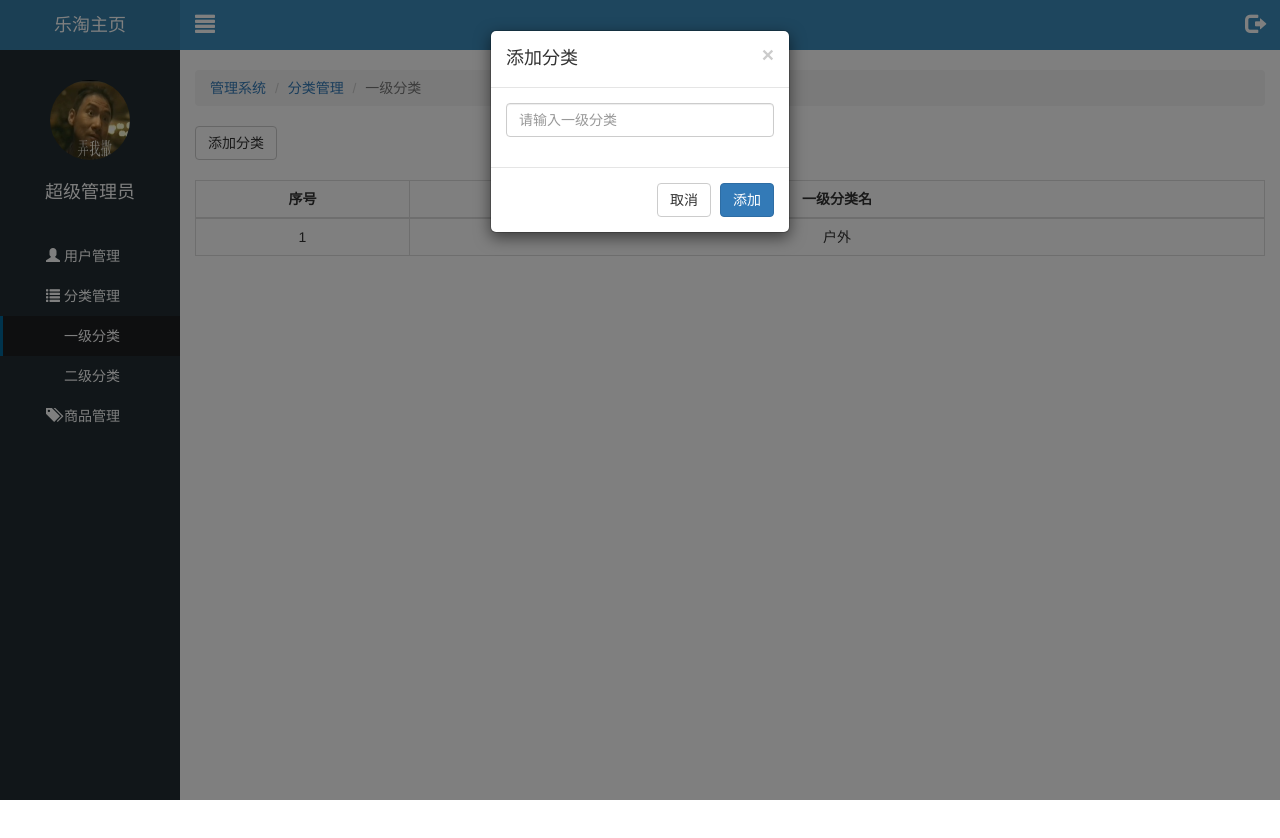
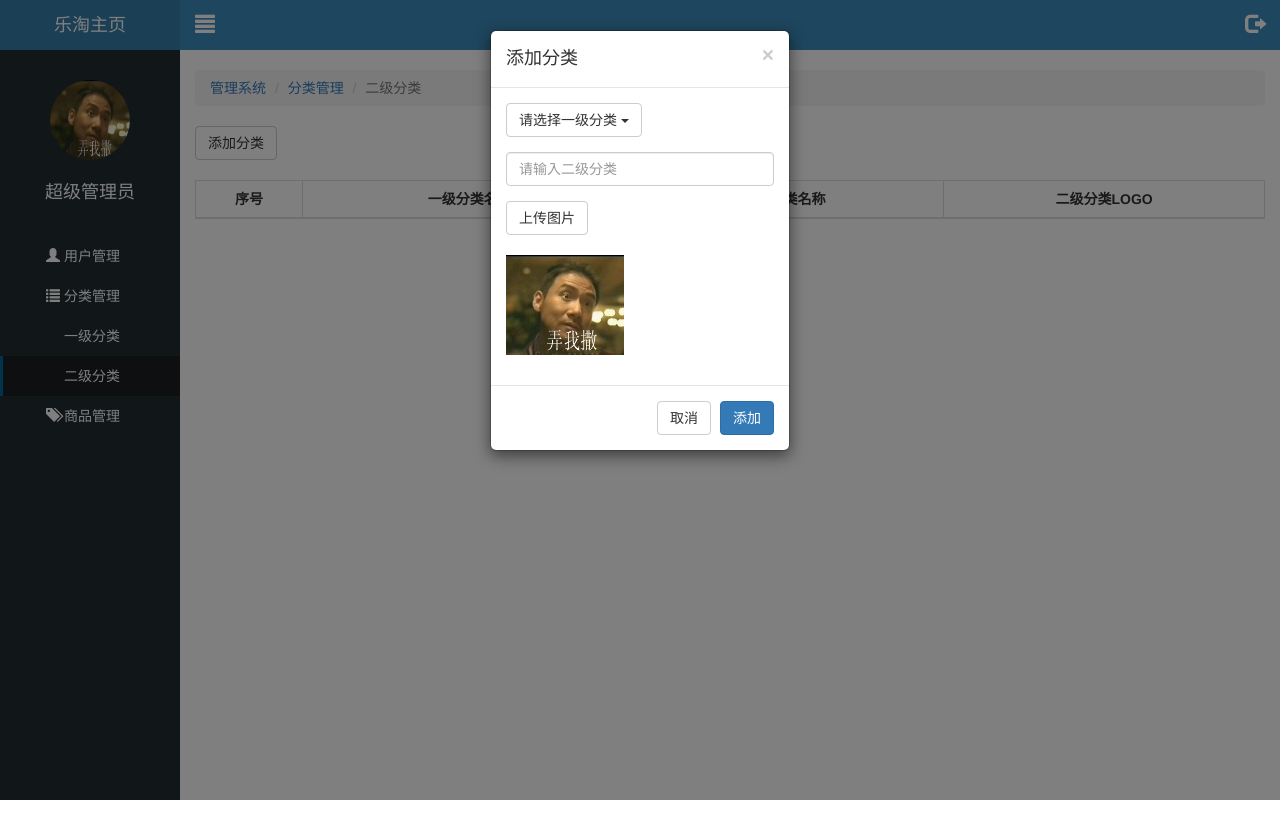
Before and after one commit to GJ2008/letao, a website: page public/back/second.html in a window 1280 px wide. Both pictures are taken after a click on the button "添加分类". Shown: the top 838 px of the page. Drawn offline with Linux system fonts and the light colour scheme; no server answers.

Commit message:
分类好像完成了

```diff
--- a/public/back/css/common.css
+++ b/public/back/css/common.css
@@ -97,6 +97,7 @@ a:active{
     background-color: #3C8DBC;
     padding-left: 180px;
     transition: all .5s linear;
+    z-index: 666;
 }
 .lt_main .lt_topbar.current{
     padding-left: 0px;
--- /dev/null
+++ b/public/back/js/second.js
@@ -0,0 +1,135 @@
+$(function(){
+    var currentPage = 1;
+    var pageSize = 5;
+    render();
+    //渲染函数
+    function render(){
+        $.ajax({
+            url: '/category/querySecondCategoryPaging',
+            type: 'get',
+            data: {
+                page: currentPage,
+                pageSize: pageSize
+            },
+            dataType: 'json',
+            success: function( info ){
+                console.log(info);
+                $('tbody').html(template('tmp',info));
+                $('#paginator').bootstrapPaginator({
+                    bootstrapMajorVersion: 3,
+                    currentPage: info.page,
+                    totalPages: Math.ceil( info.total / info.size ),
+                    onPageClicked: function(a,b,c,page){
+                        currentPage = page;
+                        render();
+                    }
+                })
+
+            }
+        })
+
+
+    }
+     //手动打开模态框
+    $('#addBtn').on('click',function(){
+        $('#addModal').modal('show');
+         //点击添加分类 请求服务器 渲染一级分类
+        $.ajax({
+            url: '/category/queryTopCategoryPaging',
+            type: 'get',
+            data: {
+                page: 1,
+                pageSize: 1000,
+            },
+            dataType: 'json',
+            success : function( info ){
+                console.log(info);
+                $('.dropdown-menu').html(template('dropdownTmp',info))
+
+            }
+        })
+    })
+
+   //图片上传插件方法
+   $('#fileupload').fileupload({
+        dataType:"json",
+        done:function (e, data){
+            console.log(data);
+
+            $(".img_box img").attr("src", data.result.picAddr);
+            $('[name="brandLogo"]').val( data.result.picAddr );
+            $('#form').data("bootstrapValidator").updateStatus("brandLogo", "VALID")
+        },
+
+   });
+   //点击一级分类 同步到input
+   $('.dropdown-menu').on('click','a',function(){
+       $('#categoryText').text($(this).text());
+        $('[name="categoryId"]').val($(this).data('id'));
+        $('#form').data("bootstrapValidator").updateStatus("categoryId", "VALID");
+   })
+
+   $('#form').bootstrapValidator({
+    excluded: [],
+    feedbackIcons: {
+        valid: 'glyphicon glyphicon-ok',
+        invalid: 'glyphicon glyphicon-remove',
+        validating: 'glyphicon glyphicon-refresh'
+      },
+    fields: {
+    // 品牌名称
+    brandName: {
+        //校验规则
+        validators: {
+        notEmpty: {
+            message: "请输入二级分类名称"
+        }
+        }
+    },
+    // 一级分类的id
+    categoryId: {
+        validators: {
+        notEmpty: {
+            message: "请选择一级分类"
+        }
+        }
+    },
+    // 图片的地址
+    brandLogo: {
+        validators: {
+        notEmpty: {
+            message: "请上传图片"
+        }
+        }
+    }
+    }
+   })
+
+
+   $("#form").on('success.form.bv', function (e) {
+    e.preventDefault();
+    //使用ajax提交逻辑
+    $.ajax({
+        url: '/category/addSecondCategory',
+        type: 'post',
+        data: $('#form').serialize(),
+        dataType: 'json',
+        success: function( info ){
+            console.log(info);
+            if( info.success){
+                $('#categoryText').text("请选择1级分类")
+                $('#form').data("bootstrapValidator").resetForm( true );
+                $('#addModal').modal("hide");
+                currentPage = 1;
+                render();
+                 // 找到下拉菜单文本重置
+
+
+                // 找到图片重置
+                $('#imgBox img').attr("src", "../images/02.jpg")
+            }
+        }
+    })
+    });
+
+})
--- a/public/back/second.html
+++ b/public/back/second.html
@@ -26,8 +26,8 @@
                 <li>
                     <a class="category" href="javascript:;"><i class="glyphicon glyphicon-list"></i> 分类管理</a>
                     <div class="child">
-                        <a href="javascript:;"  class="current"> 一级分类</a>
-                        <a href="second.html"> 二级分类</a>
+                        <a href="first.html"> 一级分类</a>
+                        <a href="javascript:;" class="current"> 二级分类</a>
                     </div>
                 </li>
                 <li><a href="product.html"><i class="glyphicon glyphicon-tags "></i> 商品管理</a></li>
@@ -45,21 +45,20 @@
             <ol class="breadcrumb">
                 <li><a href="index.html">管理系统</a></li>
                 <li><a href="category.html">分类管理</a></li>
-                <li class="active">一级分类</li>
+                <li class="active">二级分类</li>
             </ol>
-            <button class="btn btn-default" id="add-btn">添加分类</button>
+            <button class="btn btn-default" id="addBtn">添加分类</button>
             <table class="table table-bordered table-hover mg_20">
                 <thead>
                     <tr>
-                        <th width="20%">序号</th>
-                        <th width="80%">一级分类名</th>
+                        <th width="10%">序号</th>
+                        <th width="30%">一级分类名</th>
+                        <th width="30%">二级分类名称</th>
+                        <th width="30%">二级分类LOGO</th>
                     </tr>
                 </thead>
                 <tbody>
-                    <tr>
-                        <td>1</td>
-                        <td>户外</td>
-                    </tr>
+
                 </tbody>
             </table>
             <div class="text-right">
@@ -89,9 +88,11 @@
     <!-- tbody渲染模板 -->
     <script type="text/template" id="tmp">
         {{ each rows v i}}
-            <tr>
+            <tr data-id='{{ v.id }}'>
                 <td>{{ i+1 +(page-1)*size}}</td>
                 <td>{{ v.categoryName }}</td>
+                <td>{{ v.brandName }}</td>
+                <td><img src="{{ v.brandLogo }}" alt="" height='50'></td>
             </tr>
 
         {{ /each}}
@@ -128,7 +129,27 @@
                   </div>
                   <div class="modal-body">
                     <div class="form-group">
-                      <input type="text" name="categoryName"  class="form-control" placeholder="请输入一级分类">
+                        <div class="dropdown">
+                            <button class="btn btn-default dropdown-toggle" type="button" id="dropdownMenu1" data-toggle="dropdown" aria-haspopup="true" aria-expanded="true">
+                                <span id="categoryText">请选择一级分类</span>
+                                <span class="caret"></span>
+                            </button>
+                            <ul class="dropdown-menu">
+                                <li><a href="#">Action</a></li>
+                            </ul>
+                        </div>
+                      <input type="hidden" name="categoryId"  class="form-control" placeholder="请输入一级分类">
+                    </div>
+                    <div class="form-group">
+                      <input type="text" name="brandName"  class="form-control" placeholder="请输入二级分类">
+                    </div>
+                    <div class="form-group">
+                     <label for="fileupload" class="btn btn-default">上传图片</label>
+                     <input type="file" id="fileupload" name="pic1" style='display: none;' data-url="/category/addSecondCategoryPic">
+                    <div class="mg_20 img_box">
+                        <img src="images/02.jpg" alt="" height='100'>
+                        <input type="hidden" name="brandLogo">
+                    </div>
                     </div>
                   </div>
                   <div class="modal-footer">
@@ -140,6 +161,12 @@
             </div>
     </div>
 
+    <script type="text/html" id="dropdownTmp">
+        {{ each rows v i }}
+            <li><a href="#" data-id='{{ v.id }}'>{{ v.categoryName }}</a></li>
+        {{ /each }}
+    </script>
+
 
 
 
@@ -149,7 +176,9 @@
     <script src="lib/nprogress/nprogress.js"></script>
     <script src="lib/artTemplate/template-web.js"></script>
     <script src="lib/bootstrap-paginator/bootstrap-paginator.js"></script>
+    <script src="lib/jquery-fileupload/jquery.ui.widget.js"></script>
+    <script src="lib/jquery-fileupload/jquery.fileupload.js"></script>
     <script src="js/common.js"></script>
-    <script src="js/first.js"></script>
+    <script src="js/second.js"></script>
 </body>
 </html>
--- a/public/manage/js/second.js
+++ b/public/manage/js/second.js
@@ -17,7 +17,7 @@ $(function() {
       type: "get",
       data: {
         page: currentPage,
-        pageSize: pageSize
+        pageSize: pageSize,
       },
       success: function( info ) {
         var htmlStr = template( "secondTpl", info );
@@ -33,6 +33,7 @@ $(function() {
           totalPages: Math.ceil( info.total / info.size ),
           // 注册每个页码的点击事件
           onPageClicked: function( a, b, c, page ) {
+
             // 重新渲染页面
             currentPage = page;
             render();
```
Also changed, not shown: public/upload/brand/0410c3e0-9bdf-11e8-86ab-ed2839e0ec58.jpg (added), public/upload/brand/07b75320-9bde-11e8-86ab-ed2839e0ec58.gif (added), public/upload/brand/3acb2670-9bdd-11e8-86ab-ed2839e0ec58.gif (added), public/upload/brand/53b02d60-9bde-11e8-86ab-ed2839e0ec58.gif (added), public/upload/brand/a41d4720-9bdd-11e8-86ab-ed2839e0ec58.gif (added), public/upload/brand/b0eb3650-9bde-11e8-86ab-ed2839e0ec58.jpg (added), public/upload/brand/b1aef850-9bda-11e8-86ab-ed2839e0ec58.gif (added), public/upload/brand/e452b270-9bde-11e8-86ab-ed2839e0ec58.gif (added).
